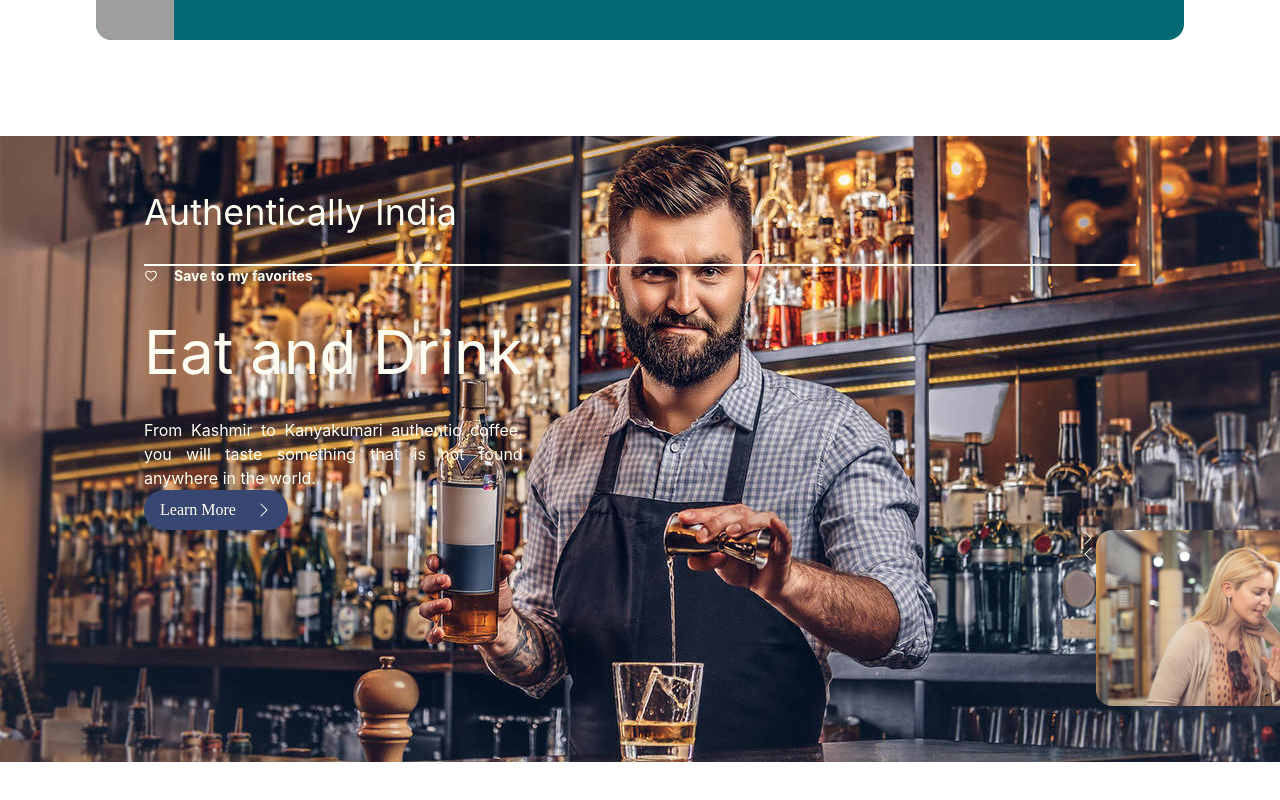
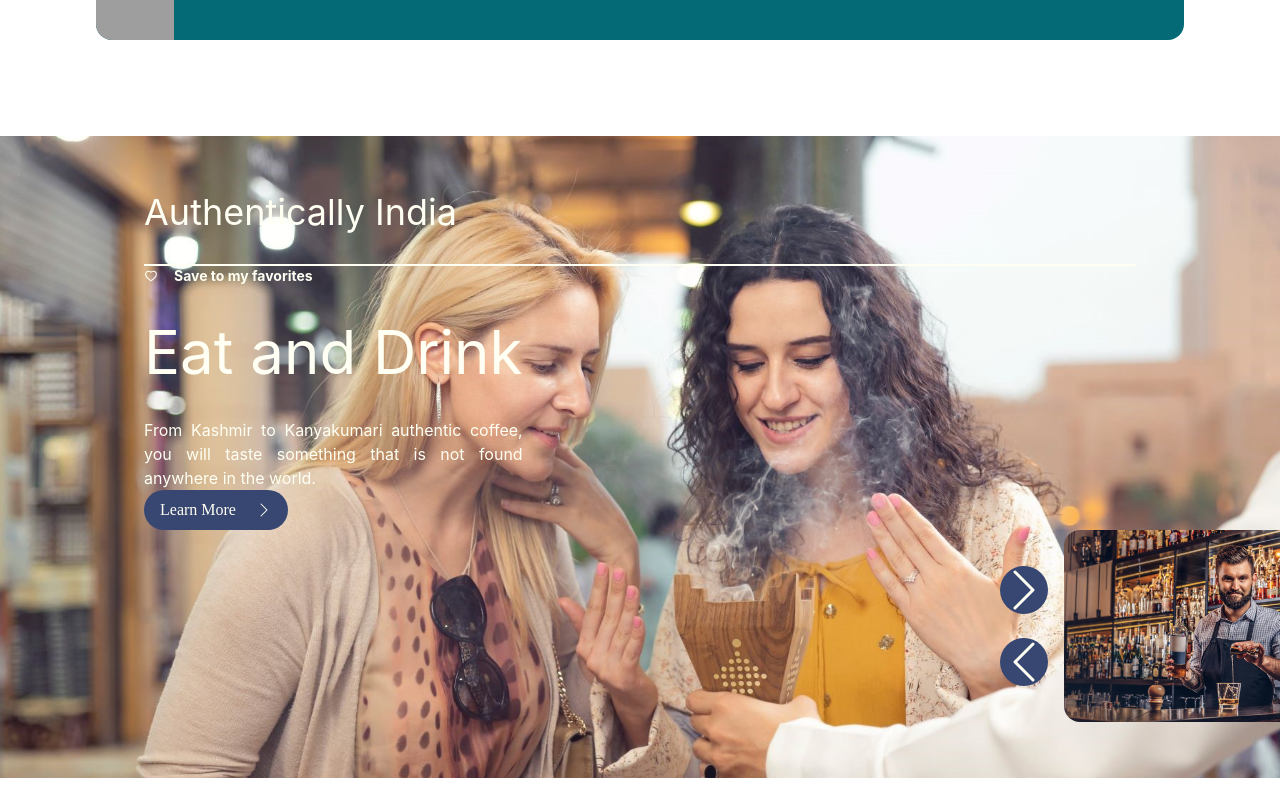
Before and after one commit to ParthSankpal/TourIndia, a React app in the folder my-project/: page / in a window 1280 px wide. Shown: the part 2020-2820 px from the top of the page. Built offline with nearby package versions, Linux system fonts and the light colour scheme; grey boxes are pictures that could not be loaded; the HTML template or start-up script is replaced by a standard one.

Commit message:
Image Change

```diff
--- a/my-project/src/components/Features.jsx
+++ b/my-project/src/components/Features.jsx
@@ -1,32 +1,39 @@
-import React,{useState} from "react";
+import React, { useState } from "react";
 import Bartender from "../assets/bartender.jpg";
 import Shopping from "../assets/shopping.jpg";
 import { AiOutlineHeart } from "react-icons/ai";
 import { BsChevronRight, BsChevronLeft } from "react-icons/bs";
 
-const cardData=[
-    {url:[Bartender]},
-    {url:[Shopping]}
-]
-
-
+const cardData = [{ url: [Bartender] }, { url: [Shopping] }];
 
 import { Link } from "react-router-dom";
 
 const Features = () => {
 
-  const [currentIndex, setCurrentIndex] = useState(1);
-  const [secondIndex, setSecondIndex] = useState(0);
-  const postImg=()=>{
-    const isFirseIndex = currentIndex===0;
-    const newIndex= isFirseIndex? secondIndex: currentIndex;
-    setCurrentIndex(newIndex)
-  }
+  const [currentIndex, setCurrentIndex] = useState(0);
+  const [secCUrrentIndex, setSecCurrentIndex] = useState(1);
+  const previousImage = () => {
+    setCurrentIndex((prevIndex) =>
+      (prevIndex - 1 + cardData.length) % cardData.length
+    );
+    setSecCurrentIndex((prevIndex) =>
+      (prevIndex - 1 + cardData.length) % cardData.length
+    );
+
+  };
+  const nextImage = () => {
+    setCurrentIndex((prevIndex) => (prevIndex + 1) % cardData.length);
+    setSecCurrentIndex((prevIndex) => (prevIndex + 1) % cardData.length);
+
+  };
+
+
+
   return (
     <>
       <section
         className="text-justify bg-cover bg-center font-Merienda pt-14 pb-14 text-[#fffff3]"
-        style={{ backgroundImage: `url(${Bartender})` }}
+        style={{ backgroundImage: `url(${cardData[secCUrrentIndex].url})` }}
       >
         <div className="overflow-hidden">
           <header className="text-4xl mx-36 pb-8 border-b-2">
@@ -61,33 +68,28 @@ const Features = () => {
               </div>
             </div>
           </div>
-          <div className="w-70  relative left-[1080px]  flex pr-3  ">
-            <div className="h-44">
-              <div>
-                <BsChevronRight onClick={postImg}/>
+          <div className="w-70 h-48 relative left-[1000px]   flex  gap-4">
+            <div className="text-5xl items-center grid py-6 justify-between rounded-full">
+              <div className="  bg-[#374772] text-white  rounded-full">
+                <BsChevronRight onClick={previousImage} />
               </div>
-              <div>
-                <BsChevronLeft />
+              <div className=" bg-[#374772] text-white  rounded-full">
+                <BsChevronLeft onClick={nextImage}  />
               </div>
             </div>
-            {/* <div className="flex relative ">
-
-            </div> */}
-
 
             <div className="flex space-x-4">
-
               <div
-                  style={{backgroundImage:`url(${cardData[currentIndex].url})`}}
-                  className=" w-80 pr-7 h-full inline-block p-2 cursor-pointer rounded-2xl bg-cover duration-500 "
+                style={{
+                  backgroundImage: `url(${cardData[currentIndex].url})`,
+                }}
+                className=" w-80 pr-7 h-full inline-block p-2 cursor-pointer rounded-2xl bg-center bg-cover duration-500 "
               />
               <div
-                  style={{backgroundImage:`url(${cardData[secondIndex].url})`}}
-                  className=" w-80 pr-7 h-full inline-block p-2 cursor-pointer rounded-2xl bg-cover duration-500 "
+                style={{ backgroundImage: `url(${cardData[secCUrrentIndex].url})` }}
+                className=" w-80 pr-7 h-full inline-block p-2 cursor-pointer rounded-2xl bg-center bg-cover duration-500 "
               />
-
             </div>
-
           </div>
         </div>
 
@@ -99,10 +101,6 @@ const Features = () => {
 
 export default Features;
 
-
-
-
-
-
-
-{/* <div style={{backgroundImage:`url(${cardData[0].url})`}} className="w-full h-full rounded-2xl bg-center bg-cover duration-500"/> */}
+{
+  /* <div style={{backgroundImage:`url(${cardData[0].url})`}} className="w-full h-full rounded-2xl bg-center bg-cover duration-500"/> */
+}
```
Lines whose indentation alone changed are shown as unchanged.
